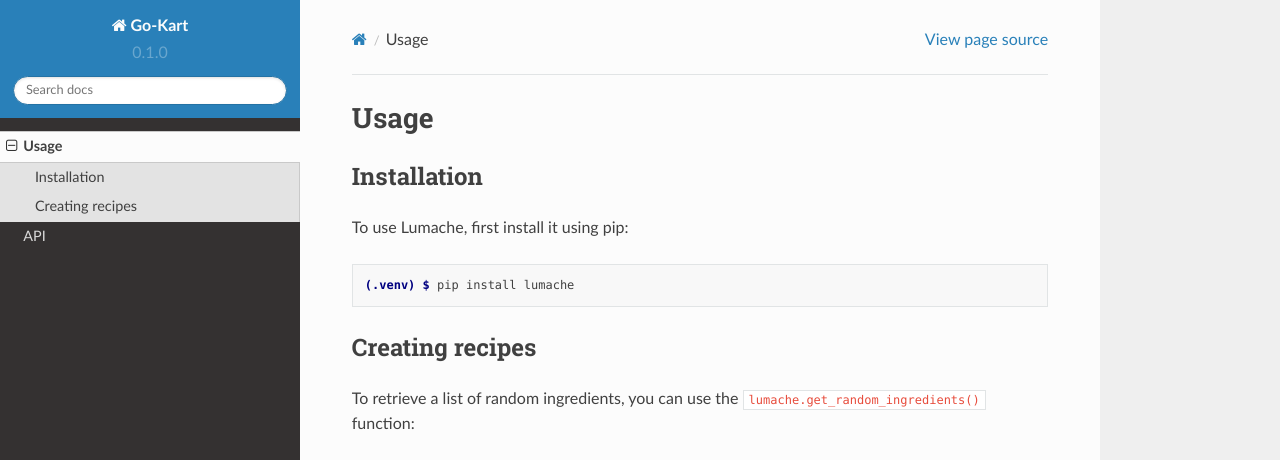
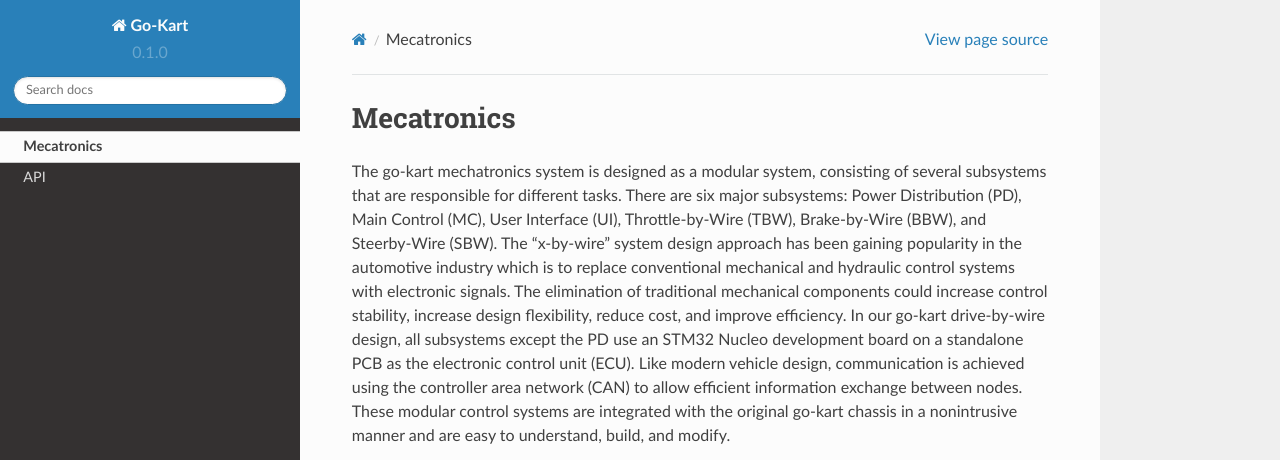
Before and after one commit to mlab-upenn/Go-Kart, a Sphinx documentation site: the page built from docs/source/usage.rst, in a window 1280 px wide and 1095 px high. Shown: the top 460 px of the window. Built offline with Sphinx 7.4.7 and the Read the Docs theme 2.0.0, drawn with Linux system fonts in a browser that asks for light colours; some of the changed text lies outside the part shown; grey boxes are pictures that could not be loaded.

Commit message:
Update usage.rst

```diff
--- a/docs/source/usage.rst
+++ b/docs/source/usage.rst
@@ -1,33 +1,19 @@
-Usage
+Mecatronics
 =====
 
-.. _installation:
 
-Installation
-------------
-
-To use Lumache, first install it using pip:
-
-.. code-block:: console
-
-   (.venv) $ pip install lumache
-
-Creating recipes
-----------------
-
-To retrieve a list of random ingredients,
-you can use the ``lumache.get_random_ingredients()`` function:
-
-.. autofunction:: lumache.get_random_ingredients
-
-The ``kind`` parameter should be either ``"meat"``, ``"fish"``,
-or ``"veggies"``. Otherwise, :py:func:`lumache.get_random_ingredients`
-will raise an exception.
-
-.. autoexception:: lumache.InvalidKindError
-
-For example:
-
->>> import lumache
->>> lumache.get_random_ingredients()
-['shells', 'gorgonzola', 'parsley']
+The go-kart mechatronics system is designed as a modular
+system, consisting of several subsystems that are responsible
+for different tasks. There are six major subsystems: Power
+Distribution (PD), Main Control (MC), User Interface (UI),
+Throttle-by-Wire (TBW), Brake-by-Wire (BBW), and Steerby-Wire (SBW). The “x-by-wire” system design approach has
+been gaining popularity in the automotive industry which is to
+replace conventional mechanical and hydraulic control systems
+with electronic signals. The elimination of traditional
+mechanical components could increase control stability, increase design flexibility, reduce cost, and improve efficiency. In our go-kart drive-by-wire design, all subsystems
+except the PD use an STM32 Nucleo development board on
+a standalone PCB as the electronic control unit (ECU). Like
+modern vehicle design, communication is achieved using the
+controller area network (CAN) to allow efficient information
+exchange between nodes. These modular control systems
+are integrated with the original go-kart chassis in a nonintrusive manner and are easy to understand, build, and modify.
```
